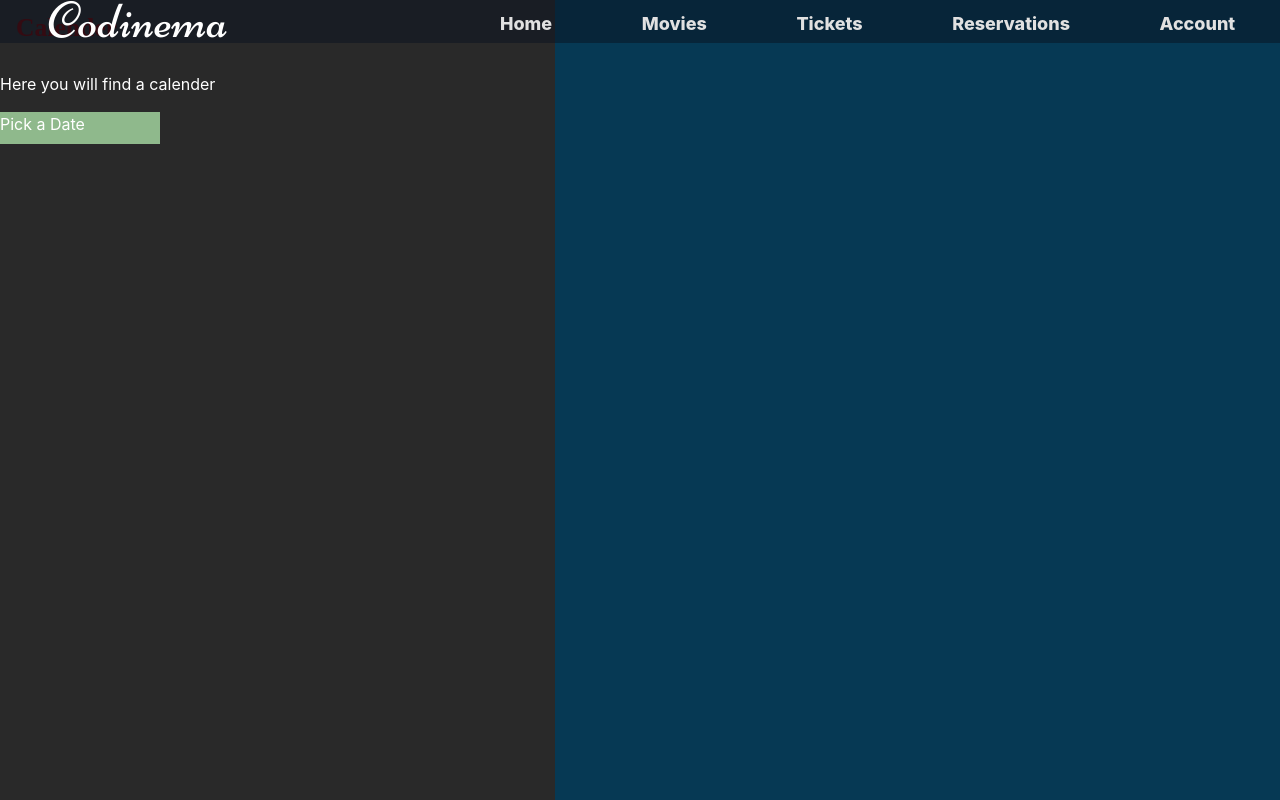
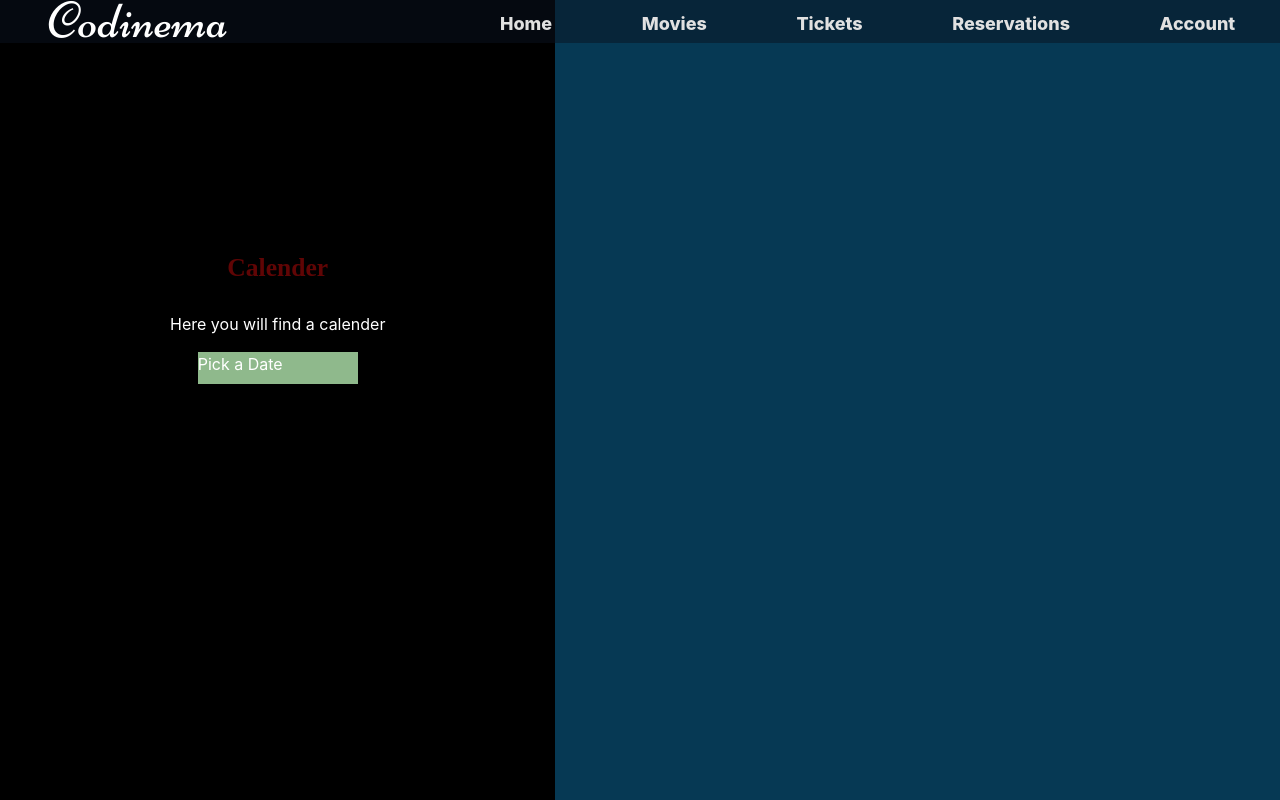
Before and after one commit to RogeSocial/cinema-project, a React (Vite) app in the folder client/: page /calender in a window 1280 px wide. Shown: the top 800 px of the page. Built offline with nearby package versions, Linux system fonts and the light colour scheme; a web font is replaced by a local one.

Commit message:
just to save work

```diff
--- a/client/src/CSS/calender.css
+++ b/client/src/CSS/calender.css
@@ -16,6 +16,7 @@
 
 .calender-list:hover{
     background: burlywood;
+    cursor: pointer;
 }
 
 /*ul{
@@ -41,3 +42,12 @@
     opacity: 0;
     visibility: hidden;
 }
+
+.calender {
+    display: flex;
+    justify-content: flex-start;
+    align-items: center;
+    background-color: black;
+    color: var(--main_text_color);
+    padding-top: 240px; /* amount moved down from navbar */
+}
--- a/client/src/components/Calender.jsx
+++ b/client/src/components/Calender.jsx
@@ -31,6 +31,7 @@ let movies = [
 ]
 
 let daysInWeek = ['Sunday', 'Monday', 'Tuesday', 'Wednesday', 'Thursday', 'Friday', 'Saturday'];
+let pickedDay;
 
 export default function() {
     {dates=[]}
@@ -50,7 +51,7 @@ export default function() {
         }
         });
 
-    return <section>
+    return <section className="calender">
         <h2>Calender</h2>
         <p>Here you will find a calender</p>
 
@@ -58,14 +59,25 @@ export default function() {
             <div className="calender-dropdown" onClick={()=>{setOpen(!open)}}>Pick a Date</div>
                 <div className={`calender-dropdown-trigger ${open? 'active' : 'inactive'}`}>
                     {calculateCurrentDate()}
-                    <ul>
+                    <ul onClick={()=>{setOpen(!open)}}>
                     {dates.map((item) =>
-                        <li className={"calender-list"} key={dates.id}><a href="#">{item.day} / {item.month} - {returnDayName(item.dayName)}</a></li>
+                        <div className="calender-list" key={dates.id}>
+                            <div onClick={function (e){getDate(item.day, item.month, returnDayName(item.dayName))}}>
+                                {item.day} / {item.month} - {returnDayName(item.dayName)}
+                            </div>
+                        </div>
                     )}
                     </ul>
                 </div>
             </div>
         </section>
+}
+
+function getDate(day, month, dayname) {
+    let a=day;
+    let b=month;
+    let c=dayname;
+    console.log("day:" + a + " month:" + b + " dayname:" + c);
 }
 
 //Sorting the array by date (numbers)
```
